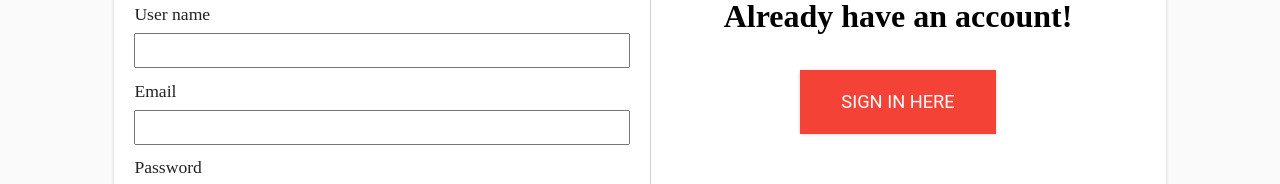
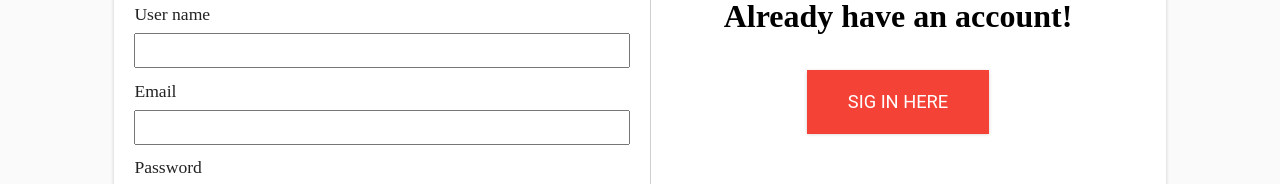
Before and after one commit to Huu-Quang/Timeshare-management-FE, a React (Create React App) app in the folder timeshare_fe/: page /register in a window 1280 px wide. Shown: the part 259-443 px from the top of the page. Built offline with nearby package versions, Linux system fonts and the light colour scheme.

Commit message:
REGISTER

```diff
--- a/timeshare_fe/src/pages/Register/Register.jsx
+++ b/timeshare_fe/src/pages/Register/Register.jsx
@@ -129,7 +129,7 @@ const Register = () => {
       <div className="loginsForm">
         <h3>Already have an account!</h3>
         <Link to={"/login"}>
-          <button className="registerButton">SIGN IN HERE</button>
+          <button className="registerButton">SIG IN HERE</button>
         </Link>
       </div>
     </div>
```
